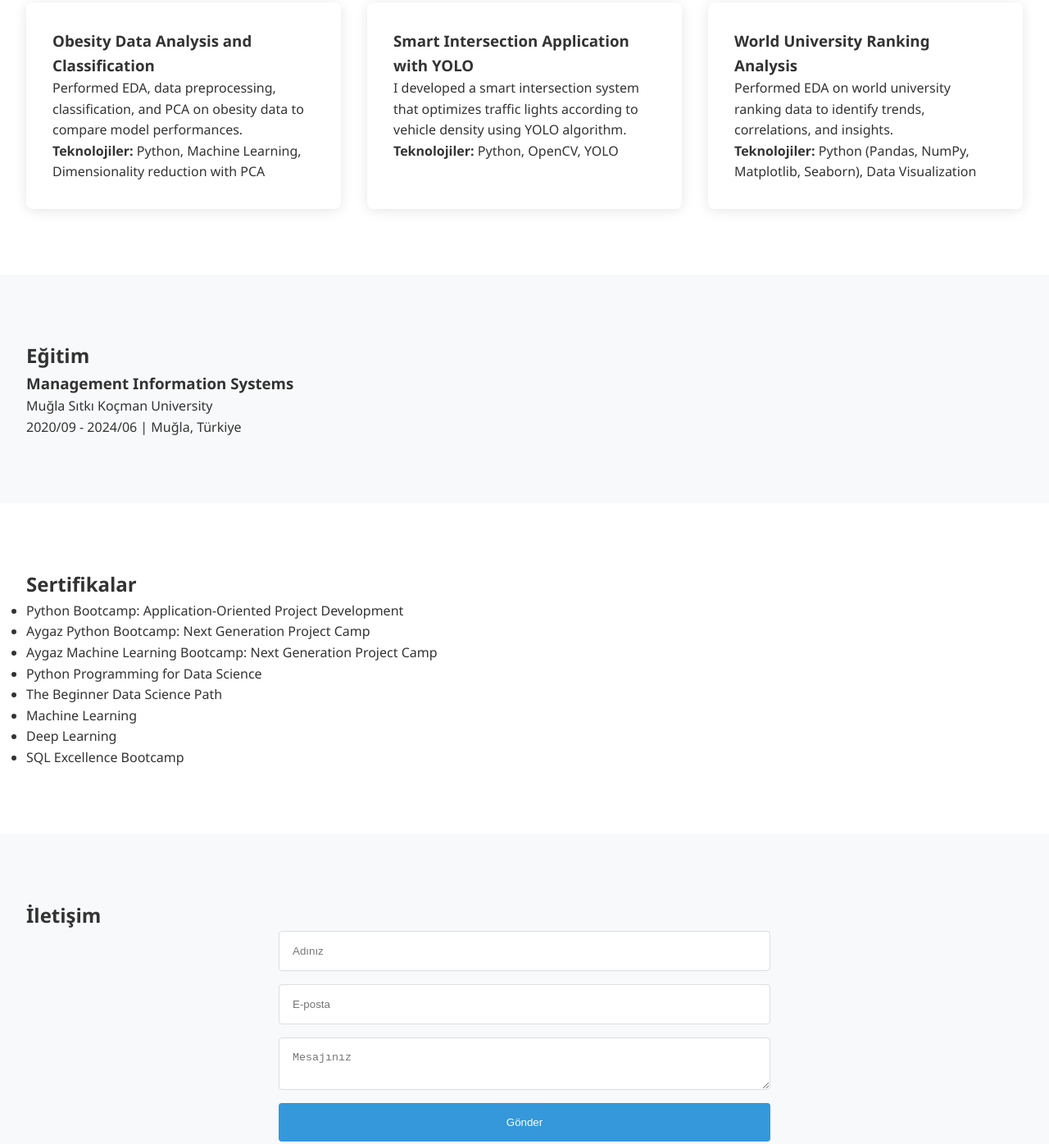
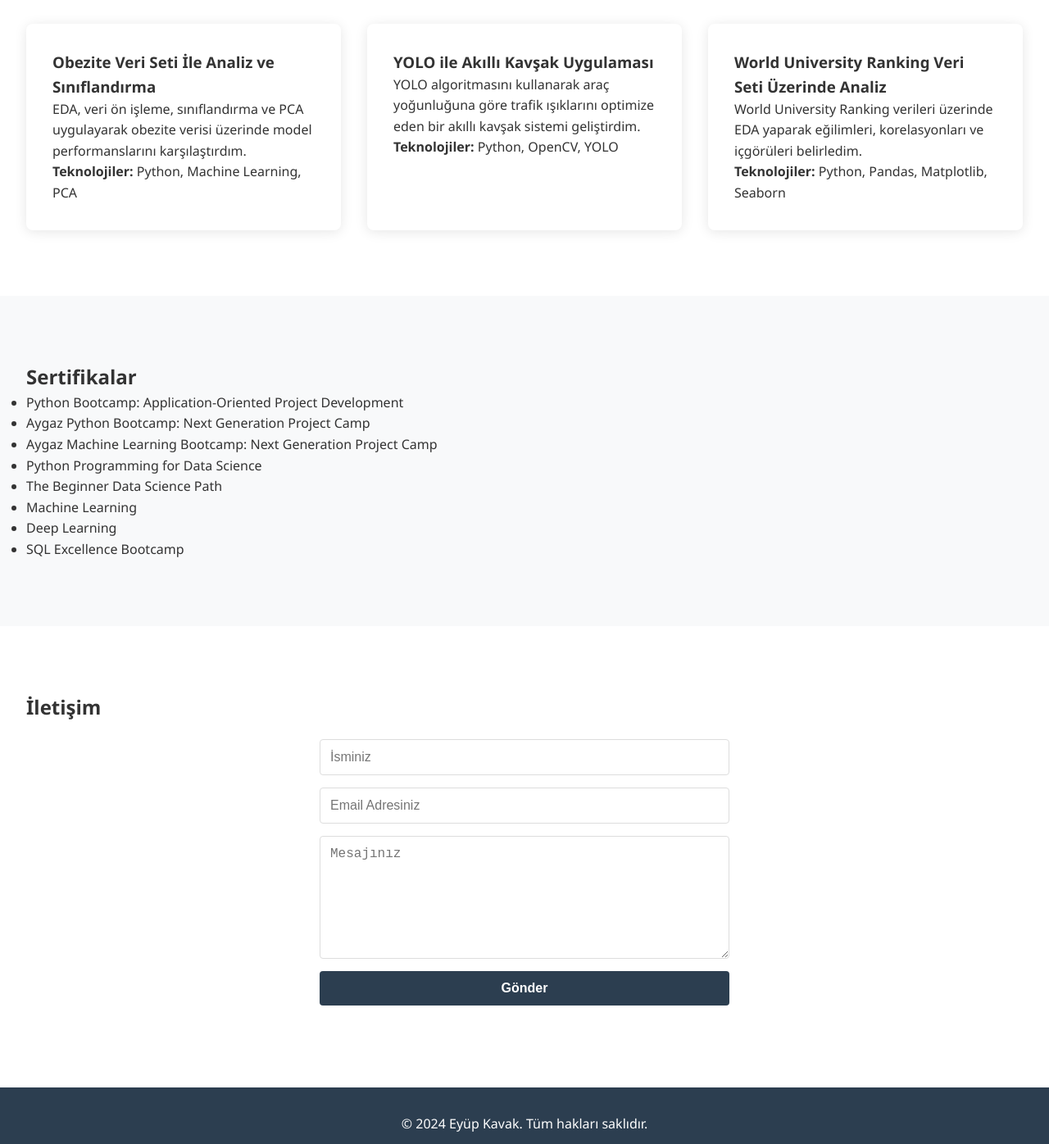
Before and after one commit to eyupkavakk/eyupkavakk.github.io, a plain HTML site: page index.html in a window 1280 px wide. Shown: the part 1066-2462 px from the top of the page at 82% size. Drawn offline with Linux system fonts and the light colour scheme.

Commit message:
version-2

```diff
--- a/index.html
+++ b/index.html
@@ -3,9 +3,8 @@
 <head>
     <meta charset="UTF-8">
     <meta name="viewport" content="width=device-width, initial-scale=1.0">
-    <title>Eyüp Kavak - Data Scientist</title>
+    <title>Eyüp Kavak - Data Scientist | AI Engineer</title>
     <link rel="stylesheet" href="style.css">
-    <!-- Font Awesome ikonları için -->
     <link rel="stylesheet" href="https://cdnjs.cloudflare.com/ajax/libs/font-awesome/6.0.0/css/all.min.css">
 </head>
 <body>
@@ -15,7 +14,6 @@
                 <li><a href="#anasayfa">Ana Sayfa</a></li>
                 <li><a href="#hakkimda">Hakkımda</a></li>
                 <li><a href="#projeler">Projeler</a></li>
-                <li><a href="#egitim">Eğitim</a></li>
                 <li><a href="#sertifikalar">Sertifikalar</a></li>
                 <li><a href="#iletisim">İletişim</a></li>
             </ul>
@@ -25,18 +23,18 @@
     <main>
         <section id="anasayfa" class="hero">
             <h1>Eyüp Kavak</h1>
-            <h2>Data Scientist</h2>
+            <h2>Data Scientist | AI Engineer</h2>
             <div class="contact-info">
                 <p><i class="fas fa-envelope"></i> eypp_kvk13@outlook.com</p>
                 <p><i class="fas fa-phone"></i> 537-761-8551</p>
                 <p><i class="fas fa-map-marker"></i> Bandırma/Balıkesir</p>
-                <p><i class="fab fa-github"></i> github.com/Shaunax1</p>
+                <p><i class="fab fa-github"></i> github.com/eyupkavakk</p>
             </div>
         </section>
 
         <section id="hakkimda">
             <h2>Profil</h2>
-            <p>I am a data scientist with a passion for new technologies and project experience in data analysis and building machine learning models. I am proficient in Python and SQL programming languages, Pandas, NumPy, Scikit-learn libraries. I can effectively use data visualization tools such as Power BI to analyze complex data sets and extract meaningful insights. I am also working in the field of computer vision and I am interested in continuously learning new techniques and methodologies. I am a team player and I develop myself through projects.</p>
+            <p>Veri analizi ve makine öğrenimi modelleri oluşturma konusunda yeni teknolojilere ve proje deneyimine tutkuyla bağlı bir veri bilimci ve yapay zeka mühendisiyim. Python ve SQL programlama dilleri, Pandas, NumPy, Scikit-learn kütüphanelerinde yetkinim. Derin öğrenme ve yapay zeka modelleri geliştirerek karmaşık problemleri çözmeye odaklanıyorum. Karmaşık veri setlerini analiz etmek ve anlamlı içgörüler elde etmek için Power BI gibi veri görselleştirme araçlarını etkili bir şekilde kullanabilirim. Bilgisayarla görme ve doğal dil işleme alanlarında çalışıyorum ve sürekli yeni teknikler ve metodolojiler öğrenmekle ilgileniyorum. Bir takım oyuncusuyum ve projeler aracılığıyla kendimi geliştiriyorum..</p>
 
             <div class="skills">
                 <h3>Yetenekler</h3>
@@ -55,31 +53,23 @@
             <h2>Projeler</h2>
             <div class="proje-container">
                 <div class="proje-kart">
-                    <h3>Obesity Data Analysis and Classification</h3>
-                    <p>Performed EDA, data preprocessing, classification, and PCA on obesity data to compare model performances.</p>
-                    <p><strong>Teknolojiler:</strong> Python, Machine Learning, Dimensionality reduction with PCA</p>
+                     <h3>Obezite Veri Seti İle Analiz ve Sınıflandırma</h3>
+                     <p>EDA, veri ön işleme, sınıflandırma ve PCA uygulayarak obezite verisi üzerinde model performanslarını karşılaştırdım.</p>
+                     <p><strong>Teknolojiler:</strong> Python, Machine Learning, PCA</p>
                 </div>
 
                 <div class="proje-kart">
-                    <h3>Smart Intersection Application with YOLO</h3>
-                    <p>I developed a smart intersection system that optimizes traffic lights according to vehicle density using YOLO algorithm.</p>
-                    <p><strong>Teknolojiler:</strong> Python, OpenCV, YOLO</p>
+                    <h3>YOLO ile Akıllı Kavşak Uygulaması</h3>
+                     <p>YOLO algoritmasını kullanarak araç yoğunluğuna göre trafik ışıklarını optimize eden bir akıllı kavşak sistemi geliştirdim.</p>
+                     <p><strong>Teknolojiler:</strong> Python, OpenCV, YOLO</p>
                 </div>
 
                 <div class="proje-kart">
-                    <h3>World University Ranking Analysis</h3>
-                    <p>Performed EDA on world university ranking data to identify trends, correlations, and insights.</p>
-                    <p><strong>Teknolojiler:</strong> Python (Pandas, NumPy, Matplotlib, Seaborn), Data Visualization</p>
+                    <h3>World University Ranking Veri Seti Üzerinde Analiz</h3>
+                    <p>World University Ranking verileri üzerinde EDA yaparak eğilimleri, korelasyonları ve içgörüleri belirledim.</p>
+                    <p><strong>Teknolojiler:</strong> Python, Pandas, Matplotlib, Seaborn</p>
                 </div>
-            </div>
-        </section>
 
-        <section id="egitim">
-            <h2>Eğitim</h2>
-            <div class="egitim-kart">
-                <h3>Management Information Systems</h3>
-                <p>Muğla Sıtkı Koçman University</p>
-                <p>2020/09 - 2024/06 | Muğla, Türkiye</p>
             </div>
         </section>
 
@@ -99,10 +89,12 @@
 
         <section id="iletisim">
             <h2>İletişim</h2>
-            <form>
-                <input type="text" placeholder="Adınız">
-                <input type="email" placeholder="E-posta">
-                <textarea placeholder="Mesajınız"></textarea>
+            <form action="https://formsubmit.co/eypp_kvk13@outlook.com" method="POST">
+                <input type="hidden" name="_captcha" value="false">
+                <input type="hidden" name="_next" value="https://eyupkavakk.github.io/tesekkurler.html">
+                <input type="text" name="name" placeholder="İsminiz" required>
+                <input type="email" name="email" placeholder="Email Adresiniz" required>
+                <textarea name="message" placeholder="Mesajınız" required></textarea>
                 <button type="submit">Gönder</button>
             </form>
         </section>
--- a/style.css
+++ b/style.css
@@ -18,7 +18,6 @@ body {
     color: var(--text-color);
 }
 
-/* Header ve Navigasyon */
 header {
     background-color: var(--primary-color);
     padding: 1rem 0;
@@ -46,7 +45,7 @@ nav a:hover {
     color: var(--secondary-color);
 }
 
-/* Ana Bölüm Stilleri */
+
 main {
     margin-top: 60px;
 }
@@ -59,7 +58,6 @@ section:nth-child(even) {
     background-color: var(--light-bg);
 }
 
-/* Hero Bölümü */
 .hero {
     text-align: center;
     padding: 8rem 2rem;
@@ -86,7 +84,6 @@ section:nth-child(even) {
     flex-wrap: wrap;
 }
 
-/* Projeler Bölümü */
 .proje-container {
     display: grid;
     grid-template-columns: repeat(auto-fit, minmax(300px, 1fr));
@@ -106,7 +103,7 @@ section:nth-child(even) {
     transform: translateY(-5px);
 }
 
-/* Yetenekler Bölümü */
+
 .skills ul {
     display: flex;
     flex-wrap: wrap;
@@ -122,33 +119,40 @@ section:nth-child(even) {
     list-style: none;
 }
 
-/* İletişim Formu */
 form {
-    max-width: 600px;
-    margin: 0 auto;
     display: flex;
     flex-direction: column;
-    gap: 1rem;
+    gap: 15px;
+    max-width: 500px;
+    margin: 20px auto;
 }
 
 input, textarea {
-    padding: 1rem;
+    padding: 12px;
     border: 1px solid #ddd;
     border-radius: 4px;
+    font-size: 16px;
+}
+
+textarea {
+    min-height: 150px;
+    resize: vertical;
 }
 
 button {
-    background: var(--secondary-color);
+    padding: 12px 24px;
+    background-color: #2c3e50;
     color: white;
-    padding: 1rem;
     border: none;
     border-radius: 4px;
     cursor: pointer;
-    transition: var(--transition);
+    font-size: 16px;
+    font-weight: bold;
+    transition: background-color 0.3s;
 }
 
 button:hover {
-    background: var(--primary-color);
+    background-color: #34495e;
 }
 
 /* Footer */
@@ -159,7 +163,6 @@ footer {
     padding: 2rem;
 }
 
-/* Responsive Tasarım */
 @media (max-width: 768px) {
     nav ul {
         flex-direction: column;
```
